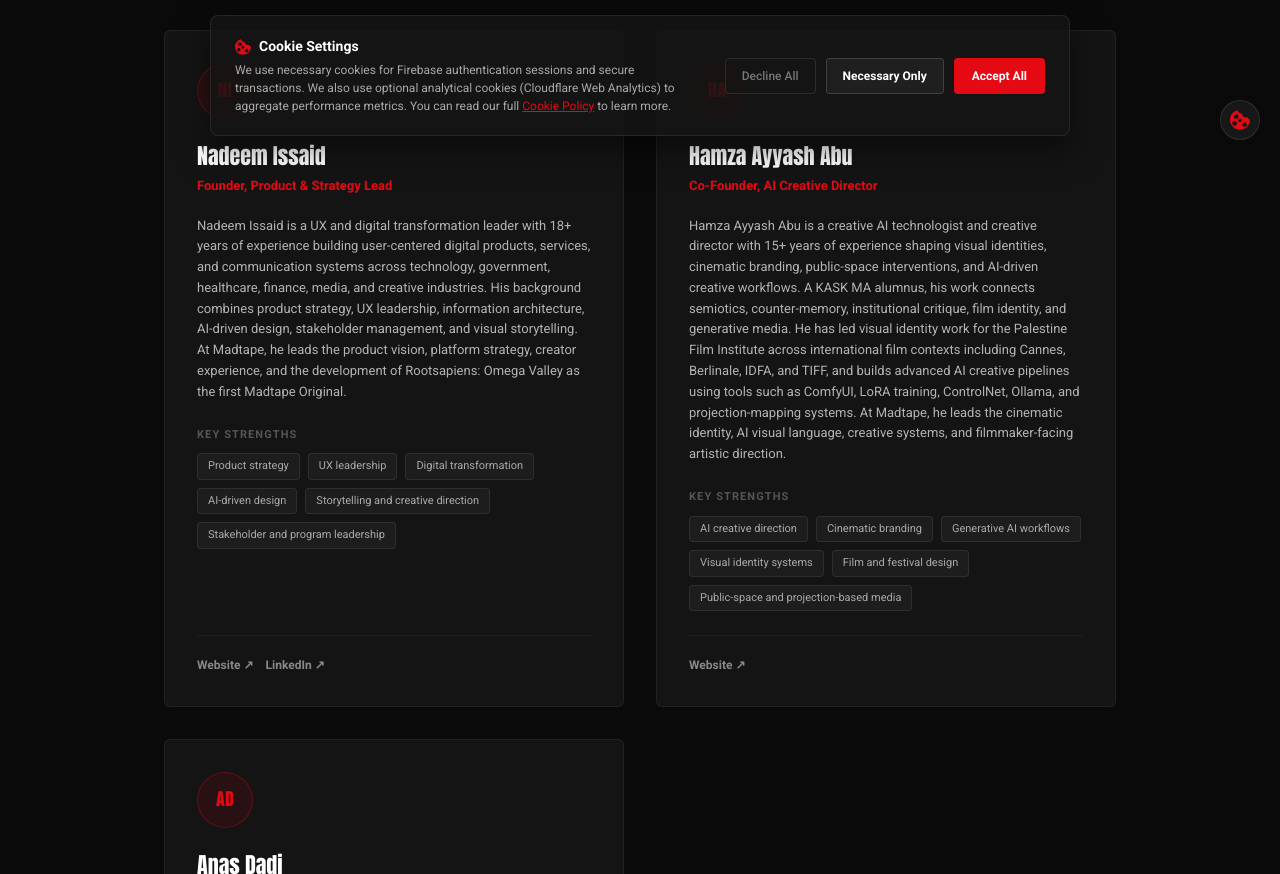
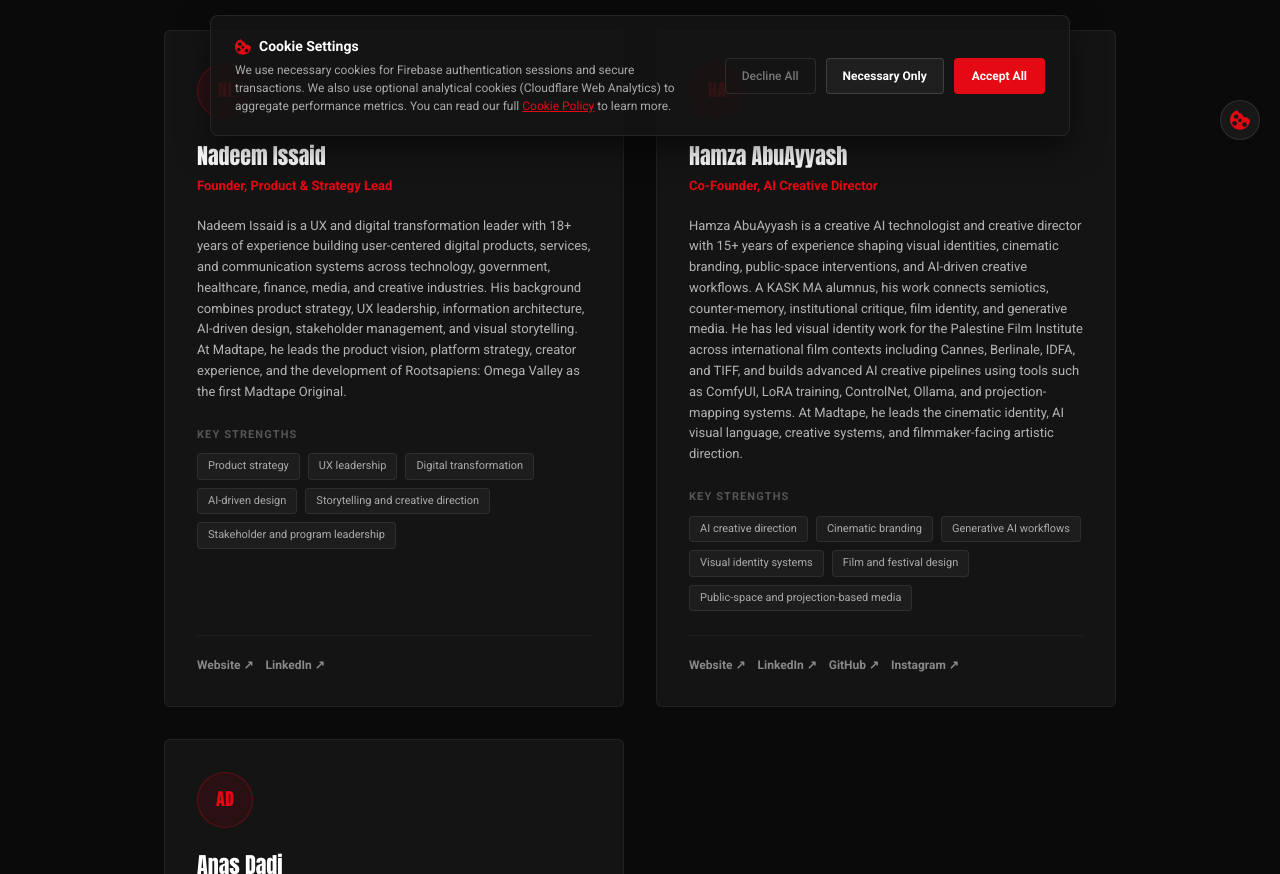
Before and after one commit to abcteam-net/madtape-frontend, a React (Vite) app: page /founding-team in a window 1280 px wide. Shown: the part 640-1514 px from the top of the page. Built offline with nearby package versions, Linux system fonts and the light colour scheme; no server answers.

Commit message:
fix: rename Hamza AbuAyyash, add website/LinkedIn/GitHub/Instagram links

```diff
--- a/src/page-founding-team.jsx
+++ b/src/page-founding-team.jsx
@@ -32,9 +32,9 @@ export function FoundingTeamPage() {
       initials: "NI"
     },
     {
-      name: "Hamza Ayyash Abu",
+      name: "Hamza AbuAyyash",
       role: "Co-Founder, AI Creative Director",
-      bio: "Hamza Ayyash Abu is a creative AI technologist and creative director with 15+ years of experience shaping visual identities, cinematic branding, public-space interventions, and AI-driven creative workflows. A KASK MA alumnus, his work connects semiotics, counter-memory, institutional critique, film identity, and generative media. He has led visual identity work for the Palestine Film Institute across international film contexts including Cannes, Berlinale, IDFA, and TIFF, and builds advanced AI creative pipelines using tools such as ComfyUI, LoRA training, ControlNet, Ollama, and projection-mapping systems. At Madtape, he leads the cinematic identity, AI visual language, creative systems, and filmmaker-facing artistic direction.",
+      bio: "Hamza AbuAyyash is a creative AI technologist and creative director with 15+ years of experience shaping visual identities, cinematic branding, public-space interventions, and AI-driven creative workflows. A KASK MA alumnus, his work connects semiotics, counter-memory, institutional critique, film identity, and generative media. He has led visual identity work for the Palestine Film Institute across international film contexts including Cannes, Berlinale, IDFA, and TIFF, and builds advanced AI creative pipelines using tools such as ComfyUI, LoRA training, ControlNet, Ollama, and projection-mapping systems. At Madtape, he leads the cinematic identity, AI visual language, creative systems, and filmmaker-facing artistic direction.",
       strengths: [
         "AI creative direction",
         "Cinematic branding",
@@ -44,7 +44,10 @@ export function FoundingTeamPage() {
         "Public-space and projection-based media"
       ],
       links: [
-        { label: "Website", url: "http://mz7el.com" }
+        { label: "Website", url: "https://el7mz.com" },
+        { label: "LinkedIn", url: "https://www.linkedin.com/in/hamzabuayyash/" },
+        { label: "GitHub", url: "https://github.com/7mz410" },
+        { label: "Instagram", url: "https://www.instagram.com/el.7mz/" }
       ],
       initials: "HA"
     },
```
Also changed, not shown: 2 other files (tests, documents, lock files or other folders).
